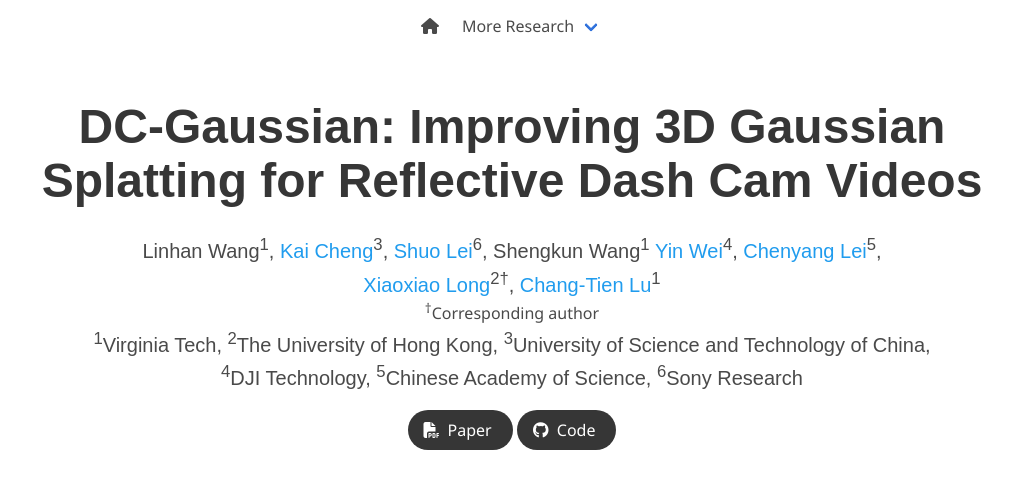
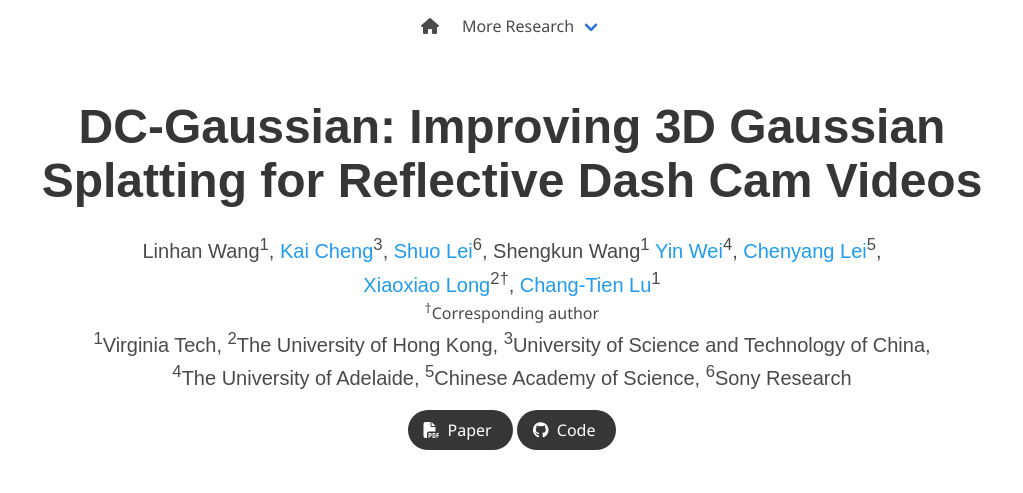
Before and after one commit to linhanwang/linhanwang.github.io, a plain HTML site: page dcgaussian/index.html in a window 1280 px wide. Shown: the top 493 px of the page, without its empty margins (128-1151 px from the left). Drawn offline with nearby package versions, Linux system fonts and the light colour scheme; some icons are missing; a web font is replaced by a local one.

Commit message:
fix institute

```diff
--- a/dcgaussian/index.html
+++ b/dcgaussian/index.html
@@ -121,7 +121,7 @@
             <span class="author-block"><sup>1</sup>Virginia Tech,</span>
             <span class="author-block"><sup>2</sup>The University of Hong Kong,</span>
             <span class="author-block"><sup>3</sup>University of Science and Technology of China,</span>
-            <span class="author-block"><sup>4</sup>DJI Technology,</span>
+            <span class="author-block"><sup>4</sup>The University of Adelaide,</span>
             <span class="author-block"><sup>5</sup>Chinese Academy of Science,</span>
             <span class="author-block"><sup>6</sup>Sony Research</span>
           </div>
```
